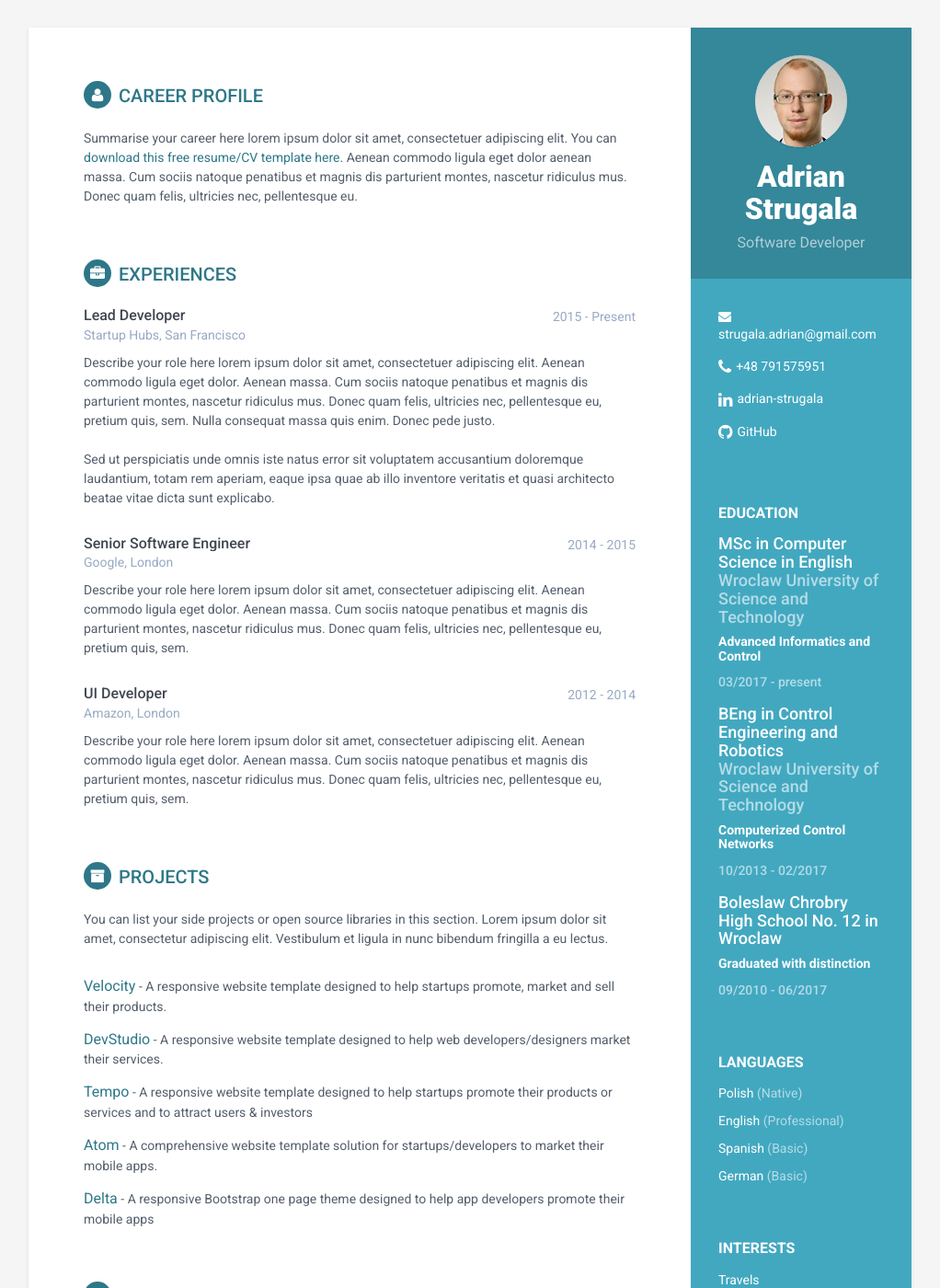
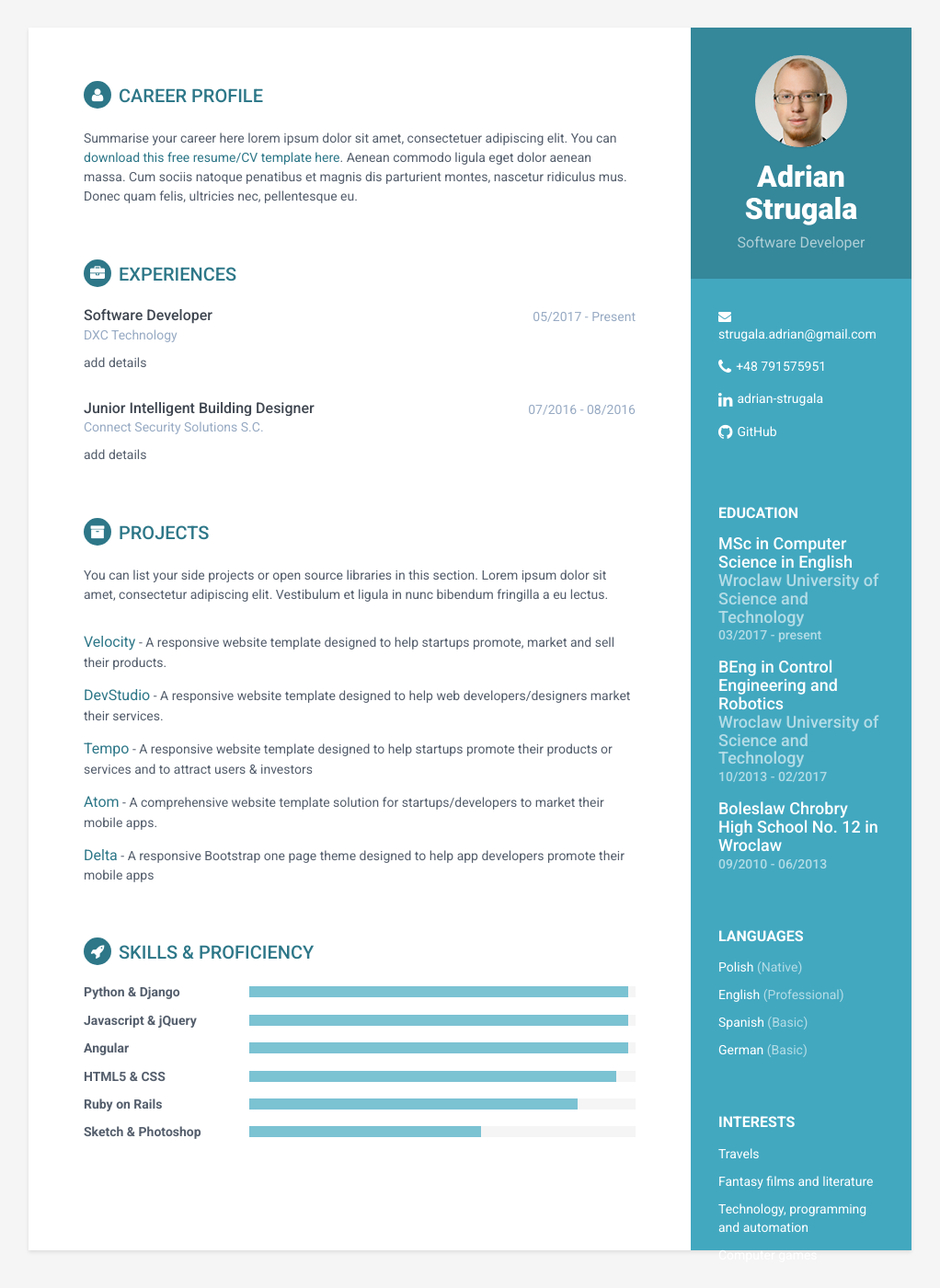
Before and after one commit to AdrianStrugala/AdrianStrugala.github.io, a Jekyll site: the page built from index.html, in a window 1280 px wide and 1400 px high. Shown: the whole window at 92% size, without its empty margins (129-1151 px from the left). Built offline with Jekyll 4.4.1, drawn with Linux system fonts in a browser that asks for light colours.

Commit message:
changes in experience

```diff
--- a/_data/educations.yml
+++ b/_data/educations.yml
@@ -11,4 +11,4 @@
 - education:
   degree: Boleslaw Chrobry High School No. 12 in Wroclaw
   speciality: Graduated with distinction
-  time: 09/2010 - 06/2017
+  time: 09/2010 - 06/2013
--- a/_data/experiences.yml
+++ b/_data/experiences.yml
@@ -1,28 +1,10 @@
 - experience:
-  role: Lead Developer
-  time: 2015 - Present
-  company: Startup Hubs, San Francisco
-  details: "Describe your role here lorem ipsum dolor sit amet, consectetuer adipiscing
-  elit. Aenean commodo ligula eget dolor. Aenean massa. Cum sociis natoque penatibus et
-  magnis dis parturient montes, nascetur ridiculus mus. Donec quam felis, ultricies nec,
-  pellentesque eu, pretium quis, sem. Nulla consequat massa quis enim. Donec pede justo.
-  <br> <br>
-  Sed ut perspiciatis unde omnis iste natus error sit voluptatem accusantium doloremque
-  laudantium, totam rem aperiam, eaque ipsa quae ab illo inventore veritatis et quasi
-  architecto beatae vitae dicta sunt explicabo."
+  role: Software Developer
+  time: 05/2017 - Present
+  company: DXC Technology
+  details: add details
 - experience:
-  role: Senior Software Engineer
-  time: 2014 - 2015
-  company: Google, London
-  details: "Describe your role here lorem ipsum dolor sit amet, consectetuer adipiscing
-  elit. Aenean commodo ligula eget dolor. Aenean massa. Cum sociis natoque penatibus et
-  magnis dis parturient montes, nascetur ridiculus mus. Donec quam felis, ultricies nec,
-  pellentesque eu, pretium quis, sem."
-- experience:
-  role: UI Developer
-  time: 2012 - 2014
-  company: Amazon, London
-  details: "Describe your role here lorem ipsum dolor sit amet, consectetuer adipiscing
-  elit. Aenean commodo ligula eget dolor. Aenean massa. Cum sociis natoque penatibus et
-  magnis dis parturient montes, nascetur ridiculus mus. Donec quam felis, ultricies nec,
-  pellentesque eu, pretium quis, sem."
+  role: Junior Intelligent Building Designer
+  time: 07/2016 - 08/2016
+  company: Connect Security Solutions S.C.
+  details: add details
--- a/_includes/education.html
+++ b/_includes/education.html
@@ -7,7 +7,7 @@
     <div class="item">
       <h4 class="degree">{{ education.degree }}</h4>
       <h4 class="meta">{{ education.university }}</h4>
-	  <h5 class="speciality">{{ education.speciality }}</h5>
+	  <h5 class="specialty">{{ education.specialty }}</h5>
       <div class="time">{{ education.time }}</div>
     </div><!--//item-->
   {% endfor %}
```
